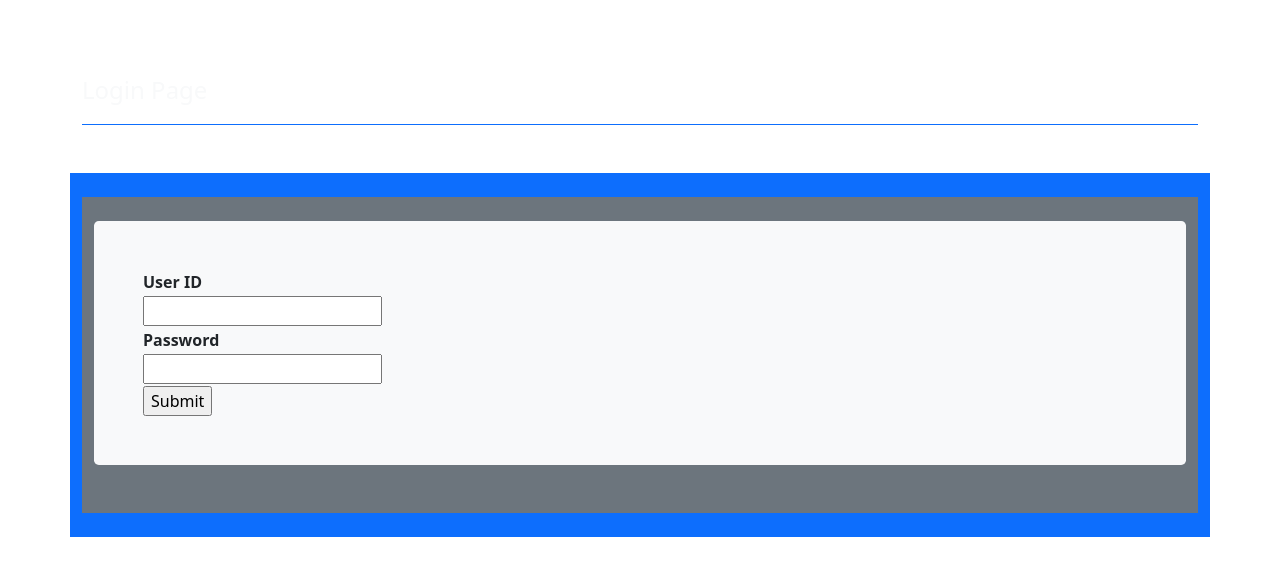
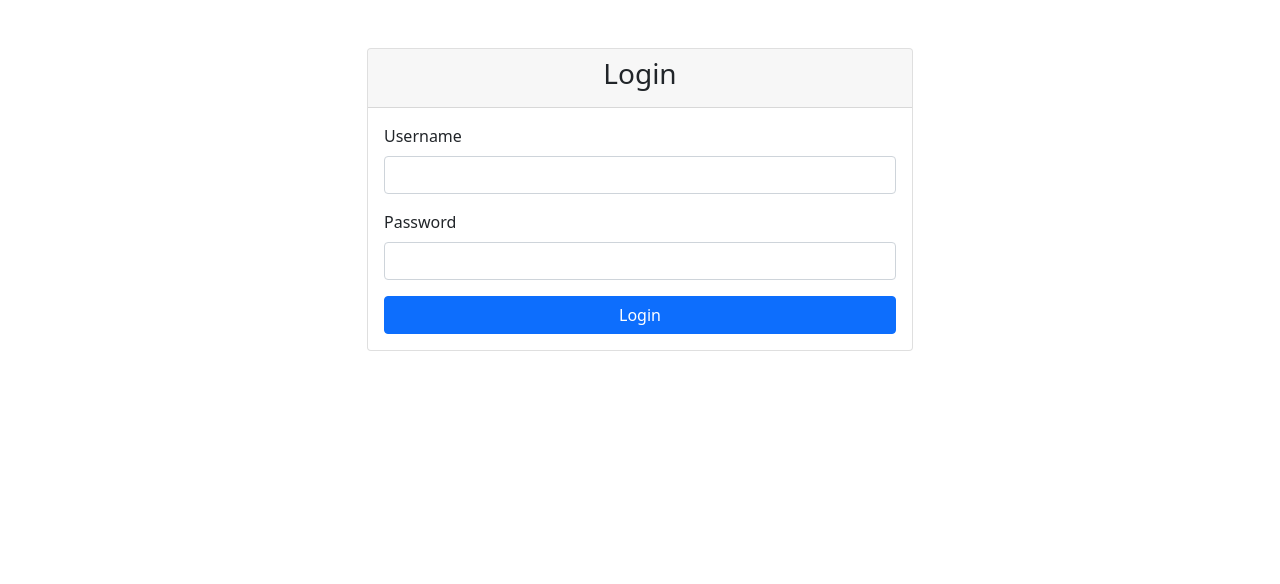
Before and after one commit to jacobcancode/connectlitbackend, a Flask app: page /login in a window 1280 px wide. Shown: the part 66-650 px from the top of the page. Run offline with Flask 3, Linux system fonts and the light colour scheme; some libraries are stand-ins or nearby versions.

Commit message:
pls work

```diff
--- a/main.py
+++ b/main.py
@@ -14,7 +14,7 @@ import jwt
 from functools import wraps
 
 # import "objects" from "this" project
-from __init__ import app, db, login_manager  # Key Flask objects
+from __init__ import db  # Key Flask objects
 # API endpoints
 from api.user import user_api
 from api.pfp import pfp_api
@@ -35,8 +35,8 @@ from api.userCars import userCars_api
 from api.mechanicsTips import mechanicsTips_api
 from api.vinStore import vinStore_api
 from api.favorites import itemStore_api
+from api.vote import vote_api
 
-from api.vote import vote_api
 # database Initialization functions
 from model.carChat import carChat
 from model.mechanicsTips import MechanicsTip
@@ -51,10 +51,27 @@ from model.carPost import CarPost
 from model.vehicle import Vehicle, initVehicles
 from model.listings import UserItem, initDefaultUser
 from model.carComments import CarComments
-# server only Views
 
 # Initialize Flask app
 app = Flask(__name__)
+app.secret_key = os.environ.get('SECRET_KEY')  # Use the SECRET_KEY from .env
+
+# Initialize Login Manager
+login_manager = LoginManager()
+login_manager.init_app(app)
+login_manager.login_view = 'login'
+
+@login_manager.user_loader
+def load_user(user_id):
+    return User.query.get(int(user_id))
+
+@login_manager.unauthorized_handler
+def unauthorized_callback():
+    return redirect(url_for('login', next=request.path))
+
+@app.context_processor
+def inject_user():
+    return dict(current_user=current_user)
 
 # Configure CORS
 CORS(app, resources={
@@ -71,43 +88,81 @@ CORS(app, resources={
 JWT_SECRET_KEY = os.environ.get('SECRET_KEY')  # Use the SECRET_KEY from .env
 JWT_ALGORITHM = 'HS256'
 
-# JWT Token Validation Decorator
-def token_required(f):
-    @wraps(f)
-    def decorated(*args, **kwargs):
-        token = None
+# Helper function to check if the URL is safe for redirects
+def is_safe_url(target):
+    ref_url = urlparse(request.host_url)
+    test_url = urlparse(urljoin(request.host_url, target))
+    return test_url.scheme in ('http', 'https') and ref_url.netloc == test_url.netloc
 
-        # Check Authorization header
-        if 'Authorization' in request.headers:
-            auth_header = request.headers['Authorization']
-            if auth_header.startswith('Bearer '):
-                token = auth_header.split(' ')[1]
+from jwt_handler import generate_token, token_required
 
-        # If no token in header, check cookies
-        if not token and 'jwt_token' in request.cookies:
-            token = request.cookies.get('jwt_token')
+@app.route('/login', methods=['GET', 'POST'])
+def login():
+    if request.method == 'POST':
+        # Get credentials from either form data or JSON
+        if request.is_json:
+            data = request.get_json()
+            username = data.get('username')
+            password = data.get('password')
+        else:
+            username = request.form.get('username')
+            password = request.form.get('password')
 
-        if not token:
-            if request.is_json:
-                return jsonify({'message': 'Token is missing'}), 401
-            return redirect(url_for('login'))
+        next_page = request.form.get('next') or request.args.get('next')
 
-        try:
-            data = jwt.decode(token, JWT_SECRET_KEY, algorithms=[JWT_ALGORITHM])
-            current_user = User.query.get(data['id'])
-            if not current_user:
-                raise jwt.InvalidTokenError
-        except jwt.ExpiredSignatureError:
-            if request.is_json:
-                return jsonify({'message': 'Token has expired'}), 401
-            return redirect(url_for('login'))
-        except jwt.InvalidTokenError:
-            if request.is_json:
-                return jsonify({'message': 'Invalid token'}), 401
-            return redirect(url_for('login'))
+        user = User.query.filter_by(_name=username).first()
+        if user and user.is_password(password):
+            # Generate JWT token
+            token = generate_token(user)
+            if not token:
+                error_message = 'Failed to generate authentication token'
+                if request.is_json:
+                    return jsonify({'error': error_message}), 500
+                return render_template('login.html', error=error_message)
 
-        return f(current_user, *args, **kwargs)
-    return decorated
+            # Create response data
+            response_data = {
+                'token': token,
+                'user': {
+                    'id': user.id,
+                    'username': user._name,
+                    'role': user._role
+                }
+            }
+
+            # For API requests, return JSON with token in header
+            if request.is_json or request.headers.get('Accept') == 'application/json':
+                response = jsonify(response_data)
+                response.headers['Authorization'] = f'Bearer {token}'
+                response.headers['Access-Control-Expose-Headers'] = 'Authorization'
+                return response
+
+            # For web requests, set cookie and redirect
+            response = redirect(next_page or url_for('index'))
+            response.set_cookie('jwt_token', token, httponly=True, secure=True, samesite='None')
+            return response
+
+        error_message = 'Invalid username or password'
+        if request.is_json or request.headers.get('Accept') == 'application/json':
+            return jsonify({'error': error_message}), 401
+        return render_template('login.html', error=error_message)
+
+    return render_template('login.html', next=request.args.get('next'))
+
+@app.route('/logout')
+def logout():
+    response = redirect(url_for('login'))
+    response.delete_cookie('jwt_token')
+    return response
+
+@app.errorhandler(404)  # catch for URL not found
+def page_not_found(e):
+    # note that we set the 404 status explicitly
+    return render_template('404.html'), 404
+
+@app.route('/')  # connects default URL to index() function
+def index():
+    return render_template("index.html")
 
 # register URIs for api endpoints
 app.register_blueprint(messages_api) # Adi added this, messages for his website
@@ -274,101 +329,6 @@ def get_data():
 
     return jsonify(InfoDb)
 
-
-
-# Tell Flask-Login the view function name of your login route
-login_manager.login_view = "login"
-
-@login_manager.unauthorized_handler
-def unauthorized_callback():
-    return redirect(url_for('login', next=request.path))
-
-# register URIs for server pages
-@login_manager.user_loader
-def load_user(user_id):
-    return User.query.get(int(user_id))
-
-@app.context_processor
-def inject_user():
-    return dict(current_user=current_user)
-
-# Helper function to check if the URL is safe for redirects
-def is_safe_url(target):
-    ref_url = urlparse(request.host_url)
-    test_url = urlparse(urljoin(request.host_url, target))
-    return test_url.scheme in ('http', 'https') and ref_url.netloc == test_url.netloc
-
-from jwt_handler import generate_token, token_required
-
-@app.route('/login', methods=['GET', 'POST'])
-def login():
-    if request.method == 'POST':
-        # Get credentials from either form data or JSON
-        if request.is_json:
-            data = request.get_json()
-            username = data.get('username')
-            password = data.get('password')
-        else:
-            username = request.form.get('username')
-            password = request.form.get('password')
-
-        next_page = request.form.get('next') or request.args.get('next')
-
-        user = User.query.filter_by(_name=username).first()
-        if user and user.is_password(password):
-            # Generate JWT token
-            token = generate_token(user)
-            if not token:
-                error_message = 'Failed to generate authentication token'
-                if request.is_json:
-                    return jsonify({'error': error_message}), 500
-                return render_template('login.html', error=error_message)
-
-            # Create response data
-            response_data = {
-                'token': token,
-                'user': {
-                    'id': user.id,
-                    'username': user._name,
-                    'role': user._role
-                }
-            }
-
-            # For API requests, return JSON with token in header
-            if request.is_json or request.headers.get('Accept') == 'application/json':
-                response = jsonify(response_data)
-                response.headers['Authorization'] = f'Bearer {token}'
-                response.headers['Access-Control-Expose-Headers'] = 'Authorization'
-                return response
-
-            # For web requests, set cookie and redirect
-            response = redirect(next_page or url_for('index'))
-            response.set_cookie('jwt_token', token, httponly=True, secure=True, samesite='None')
-            return response
-
-        error_message = 'Invalid username or password'
-        if request.is_json or request.headers.get('Accept') == 'application/json':
-            return jsonify({'error': error_message}), 401
-        return render_template('login.html', error=error_message)
-
-    return render_template('login.html', next=request.args.get('next'))
-
-@app.route('/logout')
-def logout():
-    response = redirect(url_for('login'))
-    response.delete_cookie('jwt_token')
-    return response
-
-@app.errorhandler(404)  # catch for URL not found
-def page_not_found(e):
-    # note that we set the 404 status explicitly
-    return render_template('404.html'), 404
-
-@app.route('/')  # connects default URL to index() function
-def index():
-    print("Home:", current_user)
-    return render_template("index.html")
-
 @app.route('/users/table')
 @login_required
 def utable():
--- a/templates/layouts/base.html
+++ b/templates/layouts/base.html
@@ -64,17 +64,15 @@ This HTML is setup as as a Jinja2 layout, coders use layouts for:
 
     <!-- JWT Token Handling -->
     <script>
-        // Function to get the JWT token from localStorage
+        // JWT Token handling
         function getToken() {
             return localStorage.getItem('jwt_token');
         }
 
-        // Function to check if user is logged in
         function isLoggedIn() {
             return !!getToken();
         }
 
-        // Function to log out
         function logout() {
             localStorage.removeItem('jwt_token');
             window.location.href = '/logout';
@@ -92,6 +90,18 @@ This HTML is setup as as a Jinja2 layout, coders use layouts for:
             }
             return originalFetch(url, options);
         };
+
+        // Check login status on page load
+        document.addEventListener('DOMContentLoaded', function() {
+            const loginStatus = document.getElementById('loginStatus');
+            if (loginStatus) {
+                if (isLoggedIn()) {
+                    loginStatus.innerHTML = '<a href="#" onclick="logout()">Logout</a>';
+                } else {
+                    loginStatus.innerHTML = '<a href="/login">Login</a>';
+                }
+            }
+        });
     </script>
 
 </body>
--- a/templates/login.html
+++ b/templates/login.html
@@ -2,34 +2,34 @@
 {% set project = "Login" %}
 
 {% block body %}
-    <!-- Start of body content specific to page -->
-    <div class="px-5 py-5 mx-auto">
-        <div class="container py-4">
-            <header class="pb-3 mb-4 border-bottom border-primary text-light">
-                <span class="fs-4">Login Page</span>
-            </header>
+<div class="container mt-5">
+    <div class="row justify-content-center">
+        <div class="col-md-6">
+            <div class="card">
+                <div class="card-header">
+                    <h3 class="text-center">Login</h3>
                 </div>
-
-        <div class="container py-4 text-light bg-primary">
-
-            <div class="container bg-secondary py-4">
-                <div class="p-5 mb-4 bg-light text-dark rounded-3">
-                    <form id="loginForm" name="f" action="{{ url_for('login') }}" method="POST">
-                        <table>
+                <div class="card-body">
                     {% if error %}
-                                <tr class="alert alert-danger">
-                                    <td colspan="2">{{ error }}</td>
-                                </tr>
+                    <div class="alert alert-danger" role="alert">
+                        {{ error }}
+                    </div>
                     {% endif %}
-                            <tr><th><label for="username">User ID</label></th></tr>
-                            <tr><td><input id='username' name="username" size="20" required></td></tr>
-                            <tr><th><label for="password">Password</label></th></tr>
-                            <tr><td><input type="password" id="password" name="password" size="20" required></td></tr>
-                            <!-- Hidden input for 'next' page, which is set on unauthorized redirects -->
-                            <input type="hidden" name="next" value="{{ next }}">
-                            <tr><th><input type="submit" value="Submit"></th></tr>
-                        </table>
+                    <form id="loginForm" method="POST" action="{{ url_for('login') }}">
+                        <input type="hidden" name="next" value="{{ next or '' }}">
+                        <div class="mb-3">
+                            <label for="username" class="form-label">Username</label>
+                            <input type="text" class="form-control" id="username" name="username" required>
+                        </div>
+                        <div class="mb-3">
+                            <label for="password" class="form-label">Password</label>
+                            <input type="password" class="form-control" id="password" name="password" required>
+                        </div>
+                        <div class="d-grid">
+                            <button type="submit" class="btn btn-primary">Login</button>
+                        </div>
                     </form>
+                </div>
             </div>
         </div>
     </div>
@@ -50,33 +50,33 @@
                 'Content-Type': 'application/json',
                 'Accept': 'application/json'
             },
-                    body: JSON.stringify({
-                        username: username,
-                        password: password,
-                        next: next
-                    })
+            body: JSON.stringify({ username, password })
         });
 
         const data = await response.json();
 
-                if (response.ok && data.token) {
-                    // Store the token in localStorage for API requests
+        if (response.ok) {
+            // Store the token in localStorage
             localStorage.setItem('jwt_token', data.token);
 
             // Redirect to the next page or home
             window.location.href = next || '/';
         } else {
             // Show error message
-                    const errorRow = document.querySelector('.alert-danger');
-                    if (errorRow) {
-                        errorRow.textContent = data.error || 'Login failed';
+            const alertDiv = document.querySelector('.alert') || document.createElement('div');
+            alertDiv.className = 'alert alert-danger';
+            alertDiv.textContent = data.error || 'Login failed';
+            if (!document.querySelector('.alert')) {
+                document.querySelector('.card-body').insertBefore(alertDiv, document.querySelector('form'));
             }
         }
     } catch (error) {
-                console.error('Login Error:', error);
-                const errorRow = document.querySelector('.alert-danger');
-                if (errorRow) {
-                    errorRow.textContent = 'An error occurred during login';
+        console.error('Error:', error);
+        const alertDiv = document.querySelector('.alert') || document.createElement('div');
+        alertDiv.className = 'alert alert-danger';
+        alertDiv.textContent = 'An error occurred during login';
+        if (!document.querySelector('.alert')) {
+            document.querySelector('.card-body').insertBefore(alertDiv, document.querySelector('form'));
         }
     }
 });
```
Lines whose indentation alone changed are shown as unchanged.
